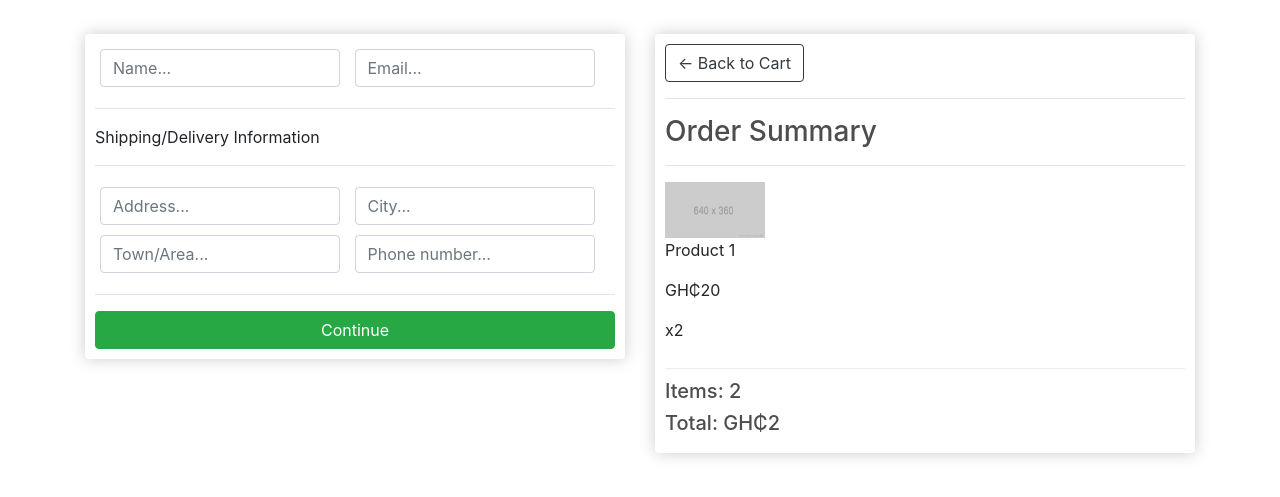
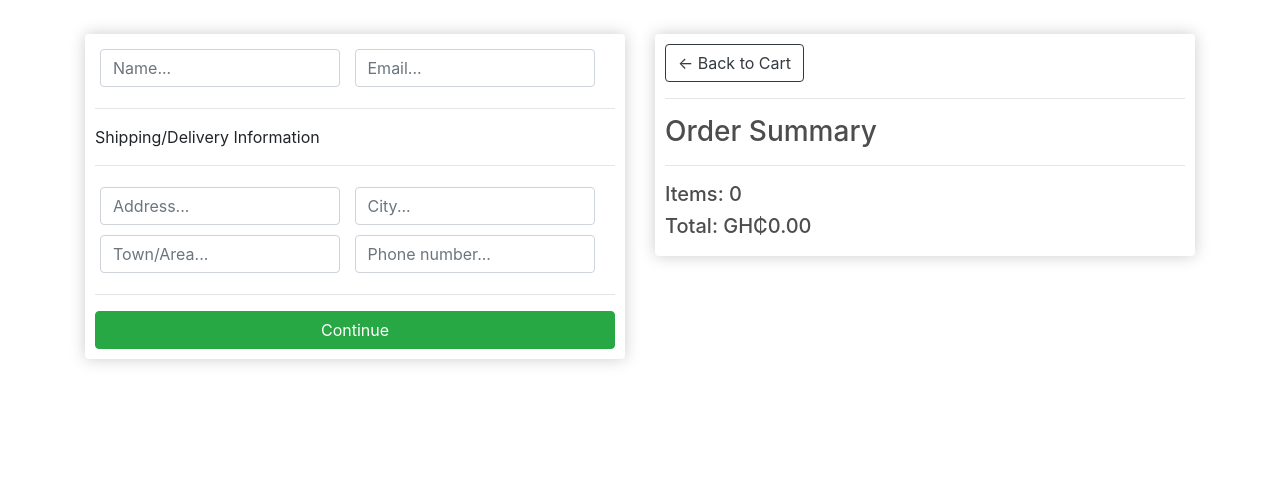
Before and after one commit to dagadjei/shop-online, a Django app: page /checkout/ in a window 1280 px wide. Shown: the part 57-554 px from the top of the page. Run offline with Django 4.2, Linux system fonts and the light colour scheme; some libraries are stand-ins or nearby versions.

Commit message:
checkout page template retrieving model data

```diff
--- a/shop/store/templates/store/cart.html
+++ b/shop/store/templates/store/cart.html
@@ -9,8 +9,8 @@
                 <br>
                 <table class="table">
                     <tr>
-                        <th><h5>Items: <strong>3</strong></h5></th>
-                        <th><h5>Total: <strong>GH₵30</strong></h5></th>
+                        <th><h5>Items: <strong>{{ order.get_cart_items }}</strong></h5></th>
+                        <th><h5>Total: <strong>GH₵{{ order.get_cart_total|floatformat:2 }}</strong></h5></th>
                         <th>
                             <a style="float:right; margin:5px;" href="{% url 'checkout' %}" class="btn btn-success">
                                 Checkout
@@ -42,7 +42,7 @@
 							<img class="chg-quantity" src="{% static  'images/arrow-down.png' %}">
 						</div>
 					</div>
-					<div style="flex:1"><p>GH₵30{{item.get_total|floatformat:2}}</p></div>
+					<div style="flex:1"><p>GH₵{{item.get_total|floatformat:2}}</p></div>
 				</div>
                 {% endfor %}
             </div>
--- a/shop/store/templates/store/checkout.html
+++ b/shop/store/templates/store/checkout.html
@@ -45,16 +45,16 @@
                 <hr>
                 <h3>Order Summary</h3>
                 <hr>
+                {% for item in items %}
                 <div class="cart-row">
-                    <div class="row-image">
-                        <div style="flex: 2;"><img src="{% static 'images/placeholder.png' %}" alt="" class="row-image"></div>
-                        <div style="flex: 2;"><p>Product 1</p></div>
-                        <div style="flex: 1;"><p>GH₵20</p></div>
-                        <div style="flex: 1;"><p>x2</p></div>
-                    </div>
+                        <div style="flex: 2;"><img class="row-image" src="{{item.product.imageURL}}" alt="" class="row-image"></div>
+                        <div style="flex: 2;"><p>{{item.product.name}}</p></div>
+                        <div style="flex: 1;"><p>GH₵{{item.product.price}}</p></div>
+                        <div style="flex: 1;"><p>{{item.quantity}} pieces</p></div>
                 </div>
-                <h5>Items: 2</h5>
-                <h5>Total: GH₵2</h5>
+                {% endfor %}
+                <h5>Items: {{ order.get_cart_items }}</h5>
+                <h5>Total: GH₵{{ order.get_cart_total|floatformat:2 }}</h5>
             </div>
         </div>
     </div>
--- a/shop/store/views.py
+++ b/shop/store/views.py
@@ -14,9 +14,17 @@ def cart(request):
         items = order.orderitem_set.all()
     else:
         items = []
-    context = {'items': items}
+        order = {'get_cart_total': 0, 'get_cart_items': 0}
+    context = {'items': items, 'order': order}
     return render(request, 'store/cart.html', context)
 
 def checkout(request):
-    context = {}
+    if request.user.is_authenticated:
+        customer = request.user.customer
+        order, created = Order.objects.get_or_create(customer=customer, complete=False)
+        items = order.orderitem_set.all()
+    else:
+        items = []
+        order = {'get_cart_total': 0, 'get_cart_items': 0}
+    context = {'items': items, 'order': order}
     return render(request, 'store/checkout.html', context)
```
Also changed, not shown: shop/store/models.py (+14 -2 lines).
